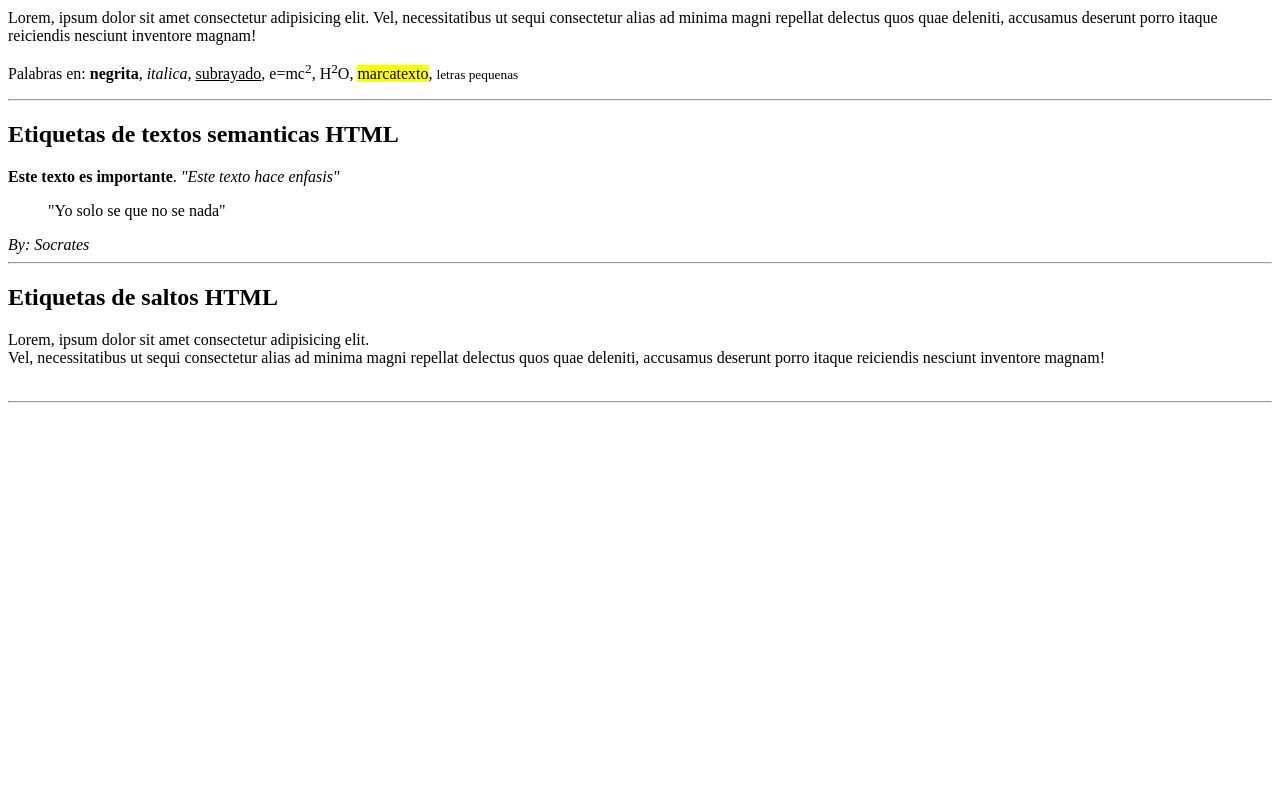
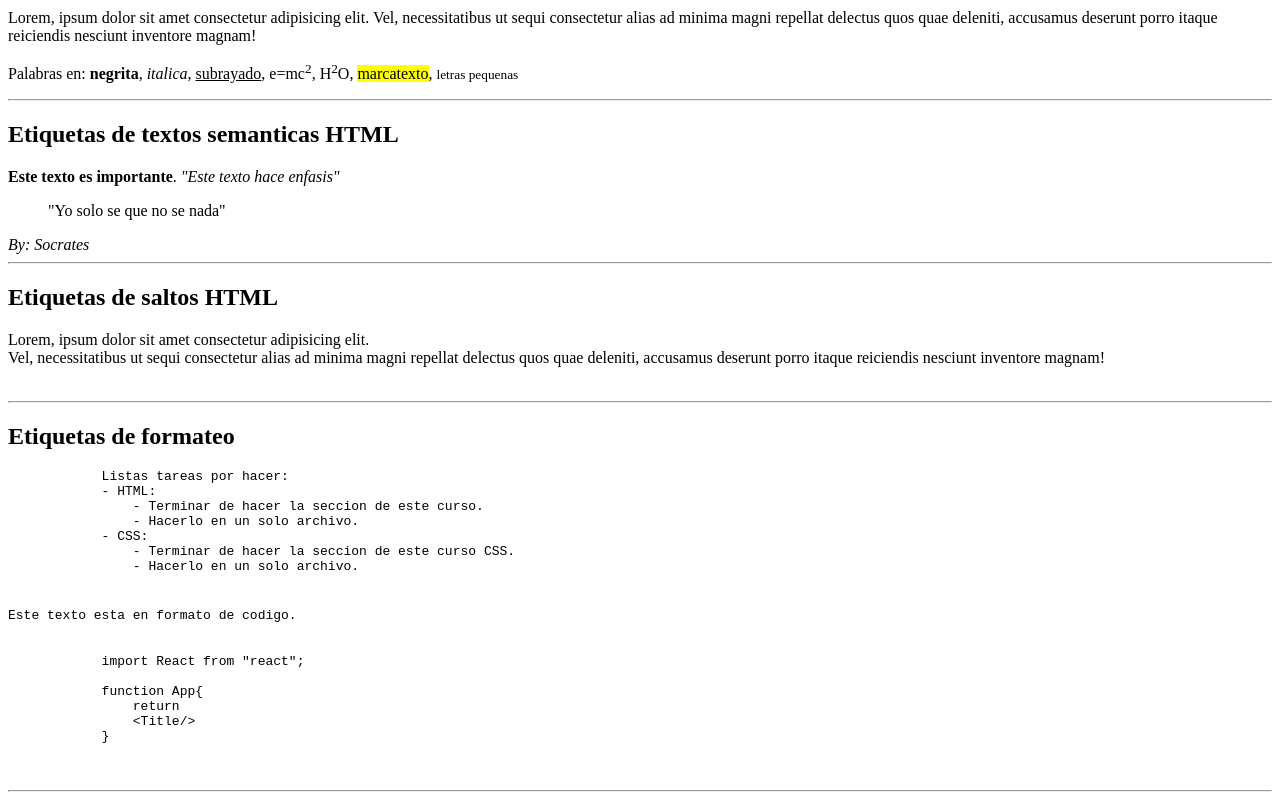
Before and after one commit to eliangermosen/Practica-HTML-CSS, a plain HTML site: page Primero/index.html in a window 1280 px wide. Shown: the part 566-1366 px from the top of the page. Before the commit the page ends 977 px from the top, so only its background shows below. Drawn offline with Linux system fonts and the light colour scheme.

Commit message:
Etiquetas de formateo

```diff
--- a/Primero/index.html
+++ b/Primero/index.html
@@ -60,6 +60,36 @@
         inventore magnam!<br><br>
     </p>
     <hr>
+    <h2>Etiquetas de formateo</h2>
+    <p>
+    <pre>
+            Listas tareas por hacer:
+            - HTML:
+                - Terminar de hacer la seccion de este curso.
+                - Hacerlo en un solo archivo.
+            - CSS:
+                - Terminar de hacer la seccion de este curso CSS.
+                - Hacerlo en un solo archivo.
+    </pre>
+    </p>
+    <p>
+        <code>
+            Este texto esta en formato de codigo.
+        </code>
+    </p>
+    <p>
+    <pre>
+        <code>
+            import React from "react";
+
+            function App{
+                return
+                &lt;Title/&gt;
+            }
+        </code>
+    </pre>
+    </p>
+    <hr>
 </body>
 
 </html>
```
